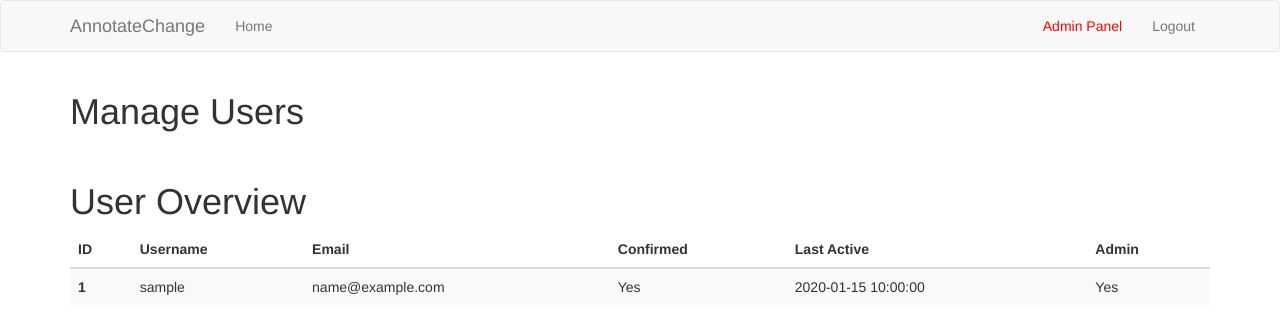
After one commit to alan-turing-institute/AnnotateChange, a Flask app: page /admin/manage/users in a window 1280 px wide. The commit adds this page. Shown: the top 334 px of the page. Run offline with Flask 2, Linux system fonts and the light colour scheme; a user stored in the database is signed in; tables that the repository leaves empty hold one stand-in row (values such as "Sample post"); some libraries are stand-ins or nearby versions.

Commit message:
Add user table

```diff
--- a/app/admin/routes.py
+++ b/app/admin/routes.py
@@ -75,6 +75,13 @@ def manage_tasks():
         "admin/manage.html", title="Assign Task", form=form, tasks=tasks
     )
 
+@bp.route("/manage/users", methods=("GET", "POST"))
+@admin_required
+def manage_users():
+    users = User.query.all()
+    return render_template(
+            "admin/manage_users.html", title="Manage Users", users=users)
+
 
 @bp.route("/add", methods=("GET", "POST"))
 @admin_required
--- a/app/templates/admin/index.html
+++ b/app/templates/admin/index.html
@@ -10,5 +10,9 @@
 		<a href="{{ url_for("admin.manage_tasks") }}">View and manage
 			tasks</a>
 	</li>
+	<li>
+		<a href="{{ url_for("admin.manage_users") }}">View and manage
+			users</a>
+	</li>
 </ul>
 {% endblock %}
--- /dev/null
+++ b/app/templates/admin/manage_users.html
@@ -0,0 +1,30 @@
+{% extends "base.html" %}
+
+{% block app_content %}
+<h1>Manage Users</h1>
+<br>
+<h1>User Overview</h1>
+<article class="overview">
+	<table class="table table-striped">
+		<thead class="thead-dark">
+			<th scope="col">ID</th>
+			<th scope="col">Username</th>
+      <th scope="col">Email</th>
+      <th scope="col">Confirmed</th>
+			<th scope="col">Last Active</th>
+      <th scope="col">Admin</th>
+		</thead>
+		{% for user in users %}
+		<tr>
+      <th scope="row">{{ user.id }}</th>
+      <td>{{ user.username }}</td>
+      <td>{{ user.email }}</td>
+      <td>{% if user.is_confirmed %}Yes{% else %}No{% endif %}</td>
+      <td>{{ user.last_active }}</td>
+      <td>{% if user.is_admin %}Yes{% else %}{% endif %}</td>
+    </tr>
+		{% endfor %}
+		</tr>
+	</table>
+</article>
+{% endblock %}
```
